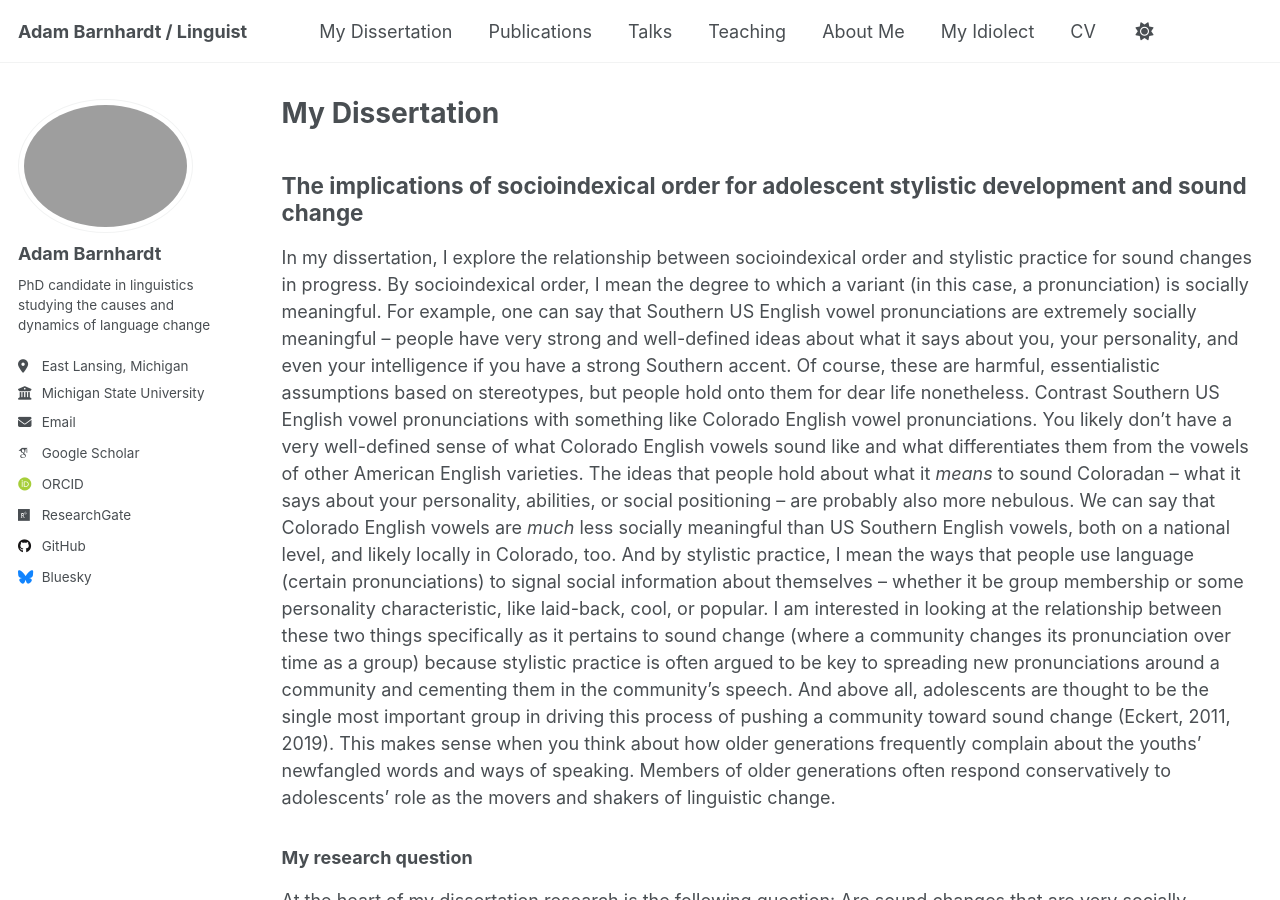
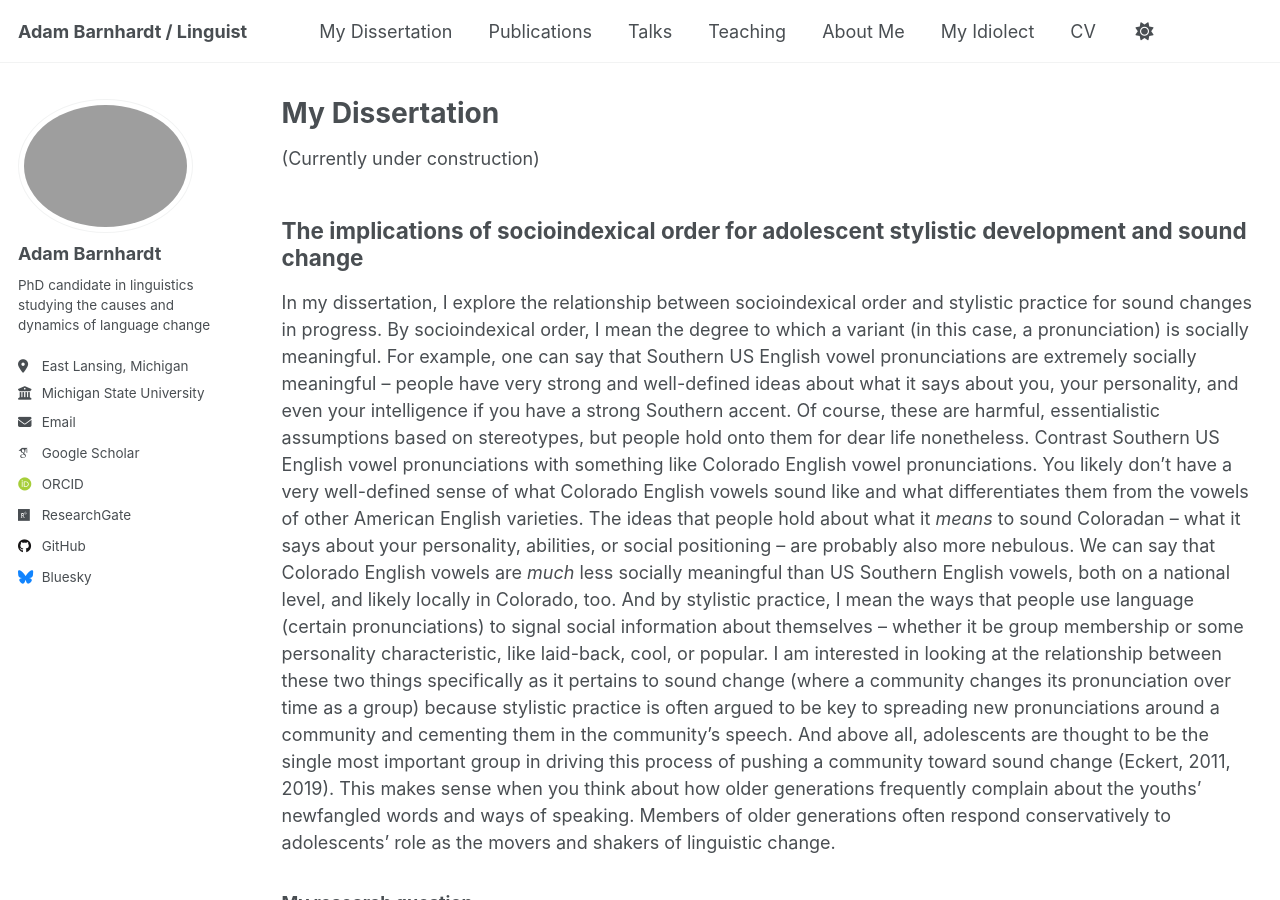
Before and after one commit to adambarnhardt/adambarnhardt.github.io, a Jekyll site: the page built from _pages/dissertation.md, in a window 1280 px wide and 900 px high. Built offline with Jekyll 4.4.1, drawn with Linux system fonts in a browser that asks for light colours; some web fonts are replaced; a script that is not in the unit is left out.

Commit message:
Indicate dissertation is under construction
Added a note indicating that the dissertation is currently under construction.

```diff
--- a/_pages/dissertation.md
+++ b/_pages/dissertation.md
@@ -4,6 +4,7 @@ title: "My Dissertation"
 permalink: /dissertation/
 author_profile: true
 ---
+(Currently under construction)
 
 ## The implications of socioindexical order for adolescent stylistic development and sound change
 
```
